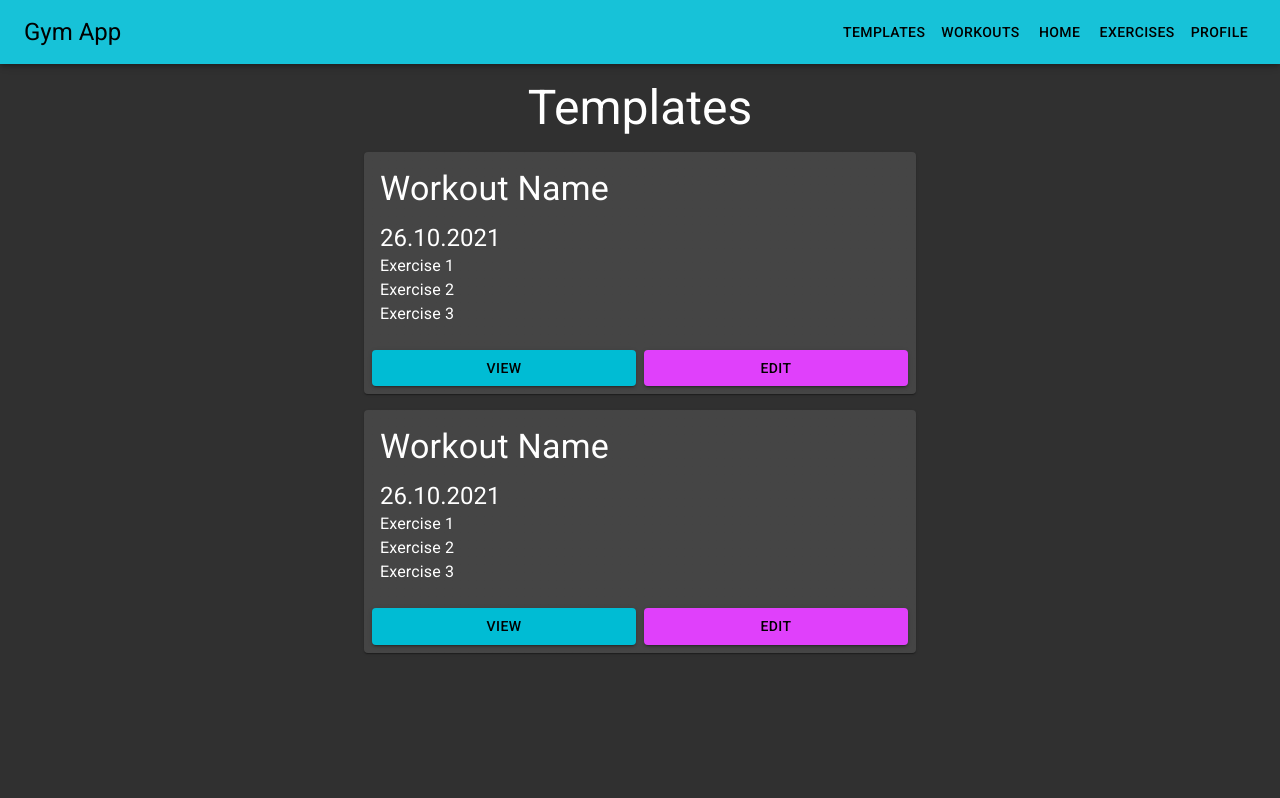
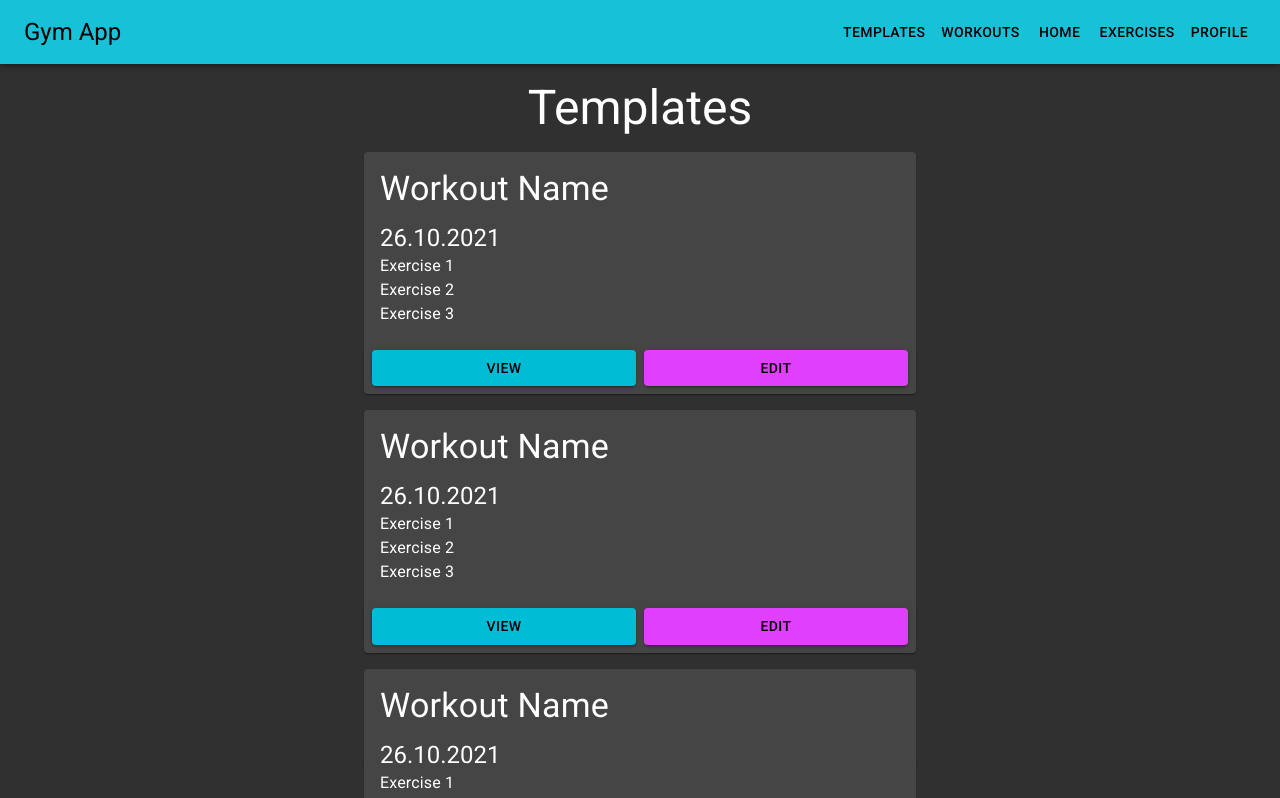
Before and after one commit to toukolonka/gym, a React (Create React App) app in the folder client/: page /templates in a window 1280 px wide. Shown: the top 798 px of the page. Built offline with nearby package versions, Linux system fonts and the light colour scheme.

Commit message:
Separate Template objects

```diff
--- a/client/src/pages/Templates/Templates.jsx
+++ b/client/src/pages/Templates/Templates.jsx
@@ -9,14 +9,14 @@ import {
   Button,
 } from '@mui/material';
 
-const Templates = () => (
-  <Container maxWidth="sm">
-    <Typography variant="h3" align="center" margin={2}>
-      Templates
-    </Typography>
-    <Box container spacing={1}>
+const populator = ['1', '2', '3', '4', '5'];
+
+const Template = () => (
   <Card sx={{
-        height: '100%', marginTop: 2, display: 'flex', flexDirection: 'column',
+    height: '100%',
+    marginTop: 2,
+    display: 'flex',
+    flexDirection: 'column',
   }}
   >
     <CardContent sx={{ flexGrow: 1 }}>
@@ -35,26 +35,15 @@ const Templates = () => (
       <Button fullWidth variant="contained" color="secondary" xs={6}>Edit</Button>
     </CardActions>
   </Card>
-      <Card sx={{
-        height: '100%', marginTop: 2, display: 'flex', flexDirection: 'column',
-      }}
-      >
-        <CardContent sx={{ flexGrow: 1 }}>
-          <Typography gutterBottom variant="h4" component="h2">
-            Workout Name
+);
+
+const Templates = () => (
+  <Container maxWidth="sm">
+    <Typography variant="h3" align="center" margin={2}>
+      Templates
     </Typography>
-          <Typography variant="h5">
-            26.10.2021
-          </Typography>
-          <div>Exercise 1</div>
-          <div>Exercise 2</div>
-          <div>Exercise 3</div>
-        </CardContent>
-        <CardActions>
-          <Button fullWidth variant="contained" xs={6}>View</Button>
-          <Button fullWidth variant="contained" color="secondary" xs={6}>Edit</Button>
-        </CardActions>
-      </Card>
+    <Box container spacing={1}>
+      {populator.map((id) => <div key={id}><Template /></div>)}
     </Box>
   </Container>
 );
```
Lines whose indentation alone changed are shown as unchanged.
